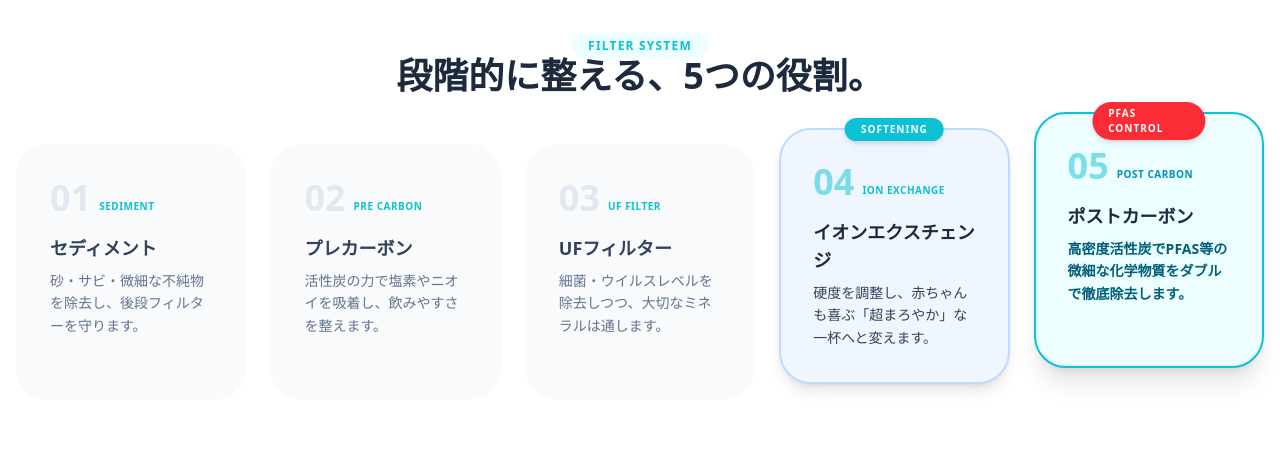
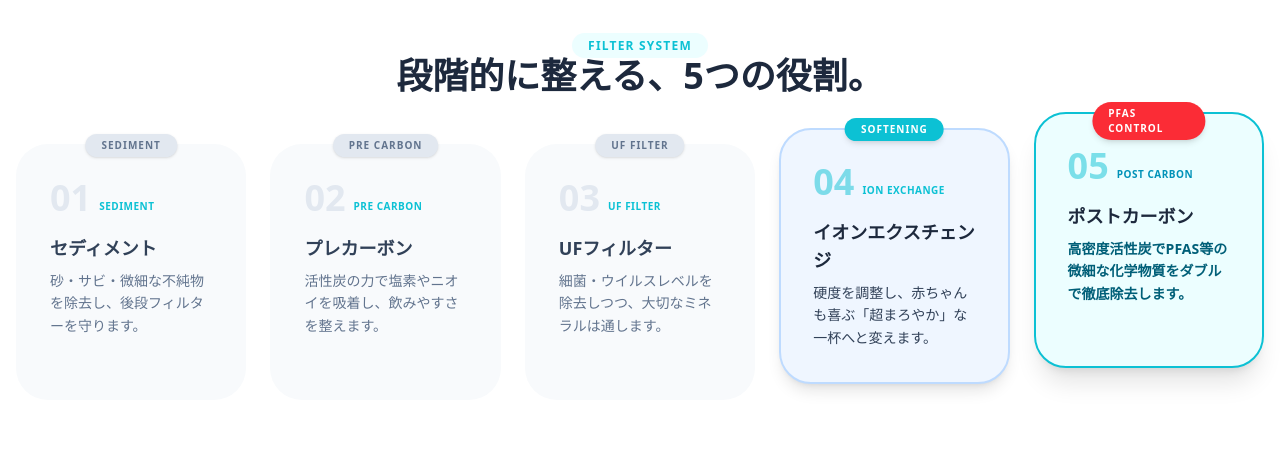
Before and after one commit to okinawasmilegrit-hue/yuimarushe_lp2, a React (Vite) app: page / in a window 1280 px wide. Shown: the part 1720-2170 px from the top of the page. Built offline with nearby package versions, Linux system fonts and the light colour scheme.

Commit message:
feat: Add "Sediment" role card
Introduces a new card component to display information about the "Sediment" role. This includes styling enhancements and a prominent "Sediment" label.

```diff
--- a/src/App.tsx
+++ b/src/App.tsx
@@ -118,8 +118,9 @@ export default function App() {
             </h2>
           </div>
 
-          <div className="grid grid-cols-1 md:grid-cols-5 gap-4 md:gap-6 max-w-7xl mx-auto">
-            <div className="group bg-slate-50 p-6 md:p-8 rounded-[2rem] border-2 border-transparent hover:border-[#0CC1D4] hover:bg-white hover:shadow-xl transition-all">
+          <div className="grid grid-cols-1 md:grid-cols-5 gap-4 md:gap-6 max-w-7xl mx-auto mt-8 md:mt-12">
+            <div className="group bg-slate-50 p-6 md:p-8 rounded-[2rem] border-2 border-transparent hover:border-[#0CC1D4] hover:bg-white hover:shadow-xl transition-all relative mt-4 md:mt-0">
+              <span className="absolute -top-3 left-1/2 -translate-x-1/2 bg-slate-200 group-hover:bg-[#0CC1D4] text-slate-500 group-hover:text-white text-[10px] font-black px-4 py-1 rounded-full uppercase tracking-widest shadow-sm transition-colors whitespace-nowrap">Sediment</span>
               <div className="flex items-end gap-2 mb-4">
                 <span className="text-3xl md:text-4xl font-black text-slate-200 group-hover:text-cyan-100 transition-colors">01</span>
                 <span className="text-[10px] font-black text-[#0CC1D4] uppercase tracking-wider mb-1">Sediment</span>
@@ -127,7 +128,8 @@ export default function App() {
               <h3 className="text-lg font-bold mb-2">セディメント</h3>
               <p className="text-sm text-slate-500 leading-relaxed">砂・サビ・微細な不純物を除去し、後段フィルターを守ります。</p>
             </div>
-            <div className="group bg-slate-50 p-6 md:p-8 rounded-[2rem] border-2 border-transparent hover:border-[#0CC1D4] hover:bg-white hover:shadow-xl transition-all">
+            <div className="group bg-slate-50 p-6 md:p-8 rounded-[2rem] border-2 border-transparent hover:border-[#0CC1D4] hover:bg-white hover:shadow-xl transition-all relative mt-4 md:mt-0">
+              <span className="absolute -top-3 left-1/2 -translate-x-1/2 bg-slate-200 group-hover:bg-[#0CC1D4] text-slate-500 group-hover:text-white text-[10px] font-black px-4 py-1 rounded-full uppercase tracking-widest shadow-sm transition-colors whitespace-nowrap">Pre Carbon</span>
               <div className="flex items-end gap-2 mb-4">
                 <span className="text-3xl md:text-4xl font-black text-slate-200 group-hover:text-cyan-100 transition-colors">02</span>
                 <span className="text-[10px] font-black text-[#0CC1D4] uppercase tracking-wider mb-1">Pre Carbon</span>
@@ -135,7 +137,8 @@ export default function App() {
               <h3 className="text-lg font-bold mb-2">プレカーボン</h3>
               <p className="text-sm text-slate-500 leading-relaxed">活性炭の力で塩素やニオイを吸着し、飲みやすさを整えます。</p>
             </div>
-            <div className="group bg-slate-50 p-6 md:p-8 rounded-[2rem] border-2 border-transparent hover:border-[#0CC1D4] hover:bg-white hover:shadow-xl transition-all">
+            <div className="group bg-slate-50 p-6 md:p-8 rounded-[2rem] border-2 border-transparent hover:border-[#0CC1D4] hover:bg-white hover:shadow-xl transition-all relative mt-4 md:mt-0">
+              <span className="absolute -top-3 left-1/2 -translate-x-1/2 bg-slate-200 group-hover:bg-[#0CC1D4] text-slate-500 group-hover:text-white text-[10px] font-black px-4 py-1 rounded-full uppercase tracking-widest shadow-sm transition-colors whitespace-nowrap">UF Filter</span>
               <div className="flex items-end gap-2 mb-4">
                 <span className="text-3xl md:text-4xl font-black text-slate-200 group-hover:text-cyan-100 transition-colors">03</span>
                 <span className="text-[10px] font-black text-[#0CC1D4] uppercase tracking-wider mb-1">UF Filter</span>
```
